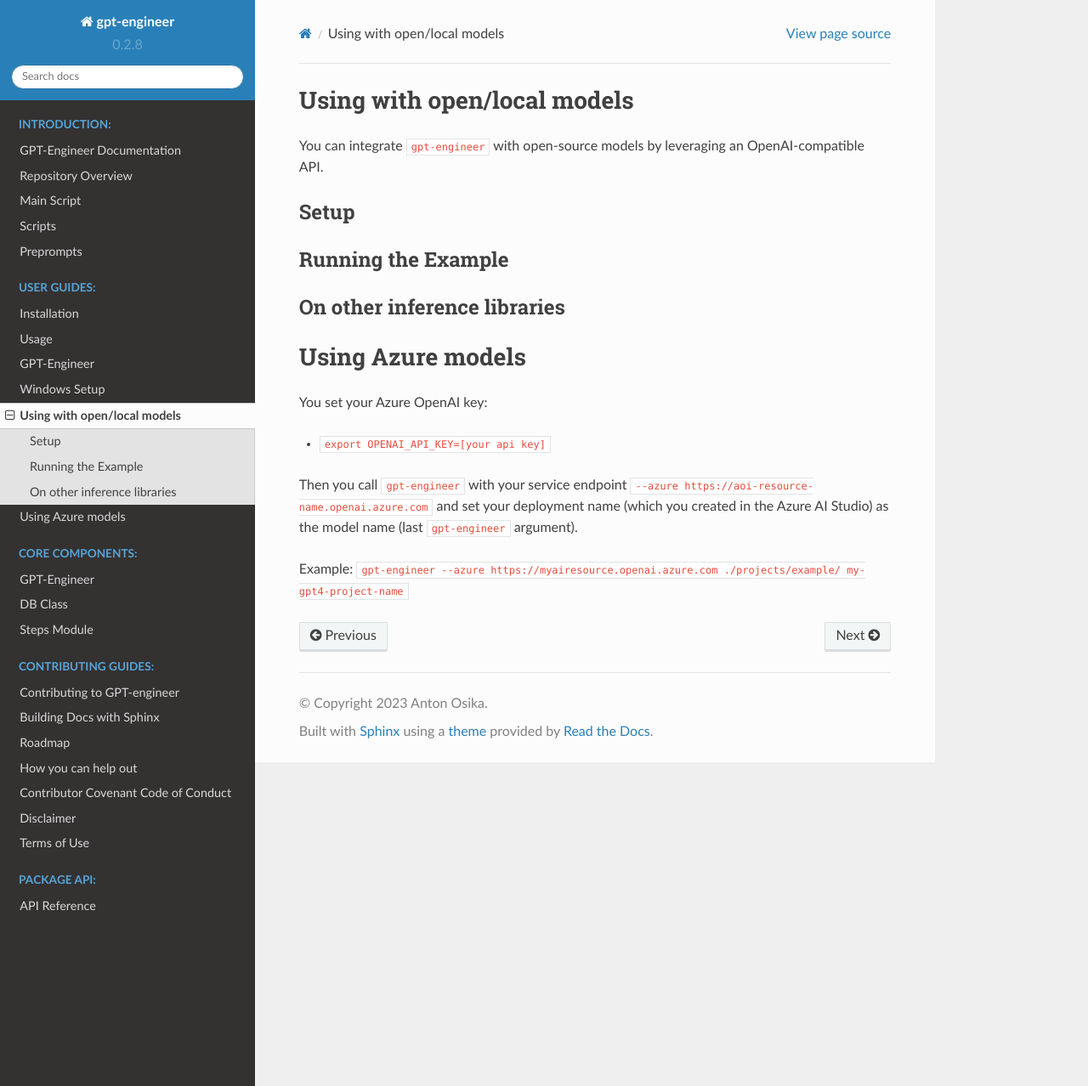
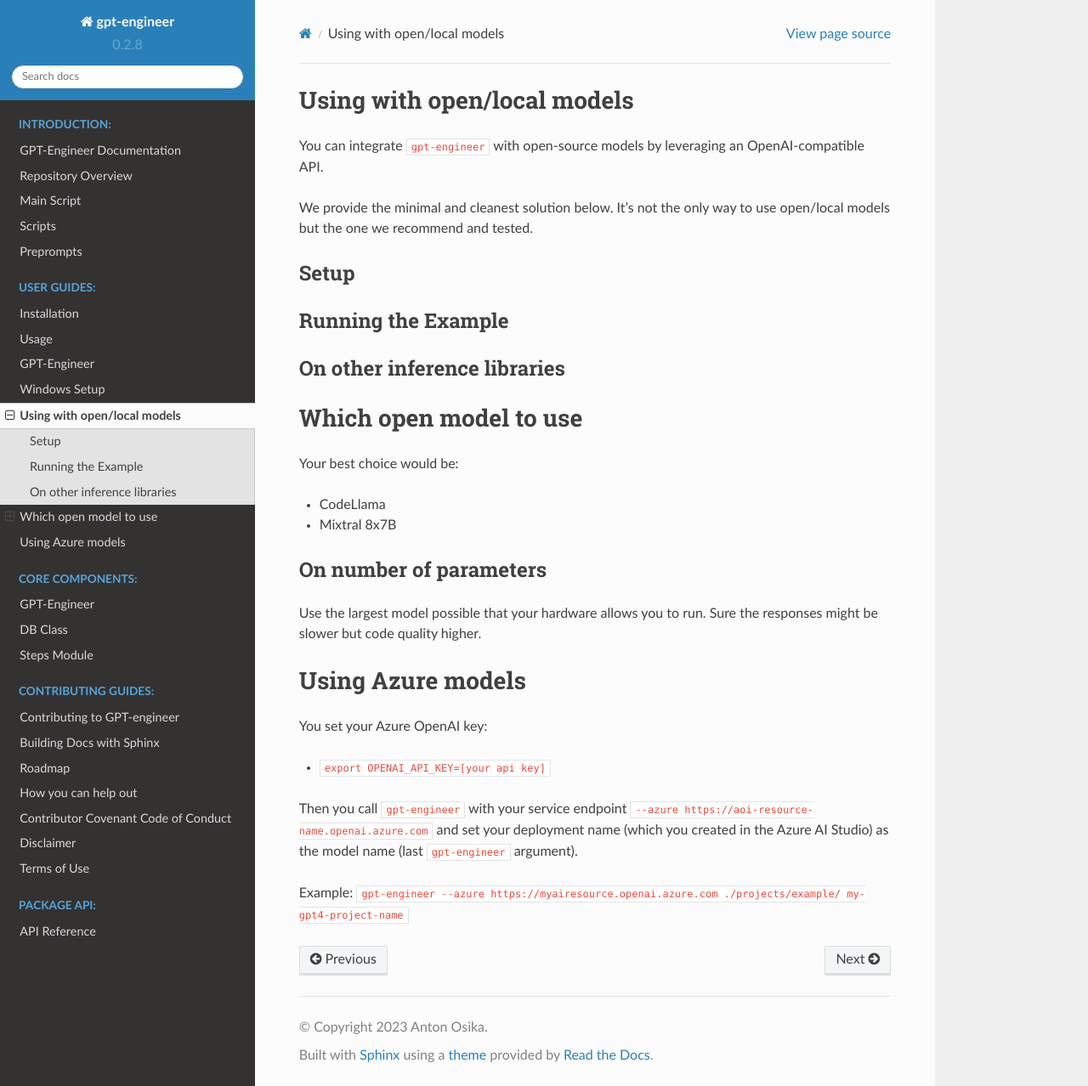
Before and after one commit to gpt-engineer-org/gpt-engineer, a Sphinx documentation site: the page built from docs/open_models.md, in a window 1280 px wide and 1278 px high. Shown: the whole window at 85% size. Built offline with Sphinx 7.4.7 and the Read the Docs theme 2.0.0, drawn with Linux system fonts in a browser that asks for light colours; pages that are not in the unit, such as notebooks, are missing from menus.

Commit message:
Updating the chapter structure

```diff
--- a/docs/open_models.md
+++ b/docs/open_models.md
@@ -2,6 +2,8 @@ Using with open/local models
 ============================
 
 You can integrate `gpt-engineer` with open-source models by leveraging an OpenAI-compatible API.
+
+We provide the minimal and cleanest solution below. It's not the only way to use open/local models but the one we recommend and tested.
 
 Setup
 -----
@@ -12,6 +14,18 @@ Running the Example
 On other inference libraries
 -------------------
 
+Which open model to use
+==================
+
+Your best choice would be:
+
+- CodeLlama
+- Mixtral 8x7B
+
+On number of parameters
+-------------------
+
+Use the largest model possible that your hardware allows you to run. Sure the responses might be slower but code quality higher.
 
 Using Azure models
 ==================
```
